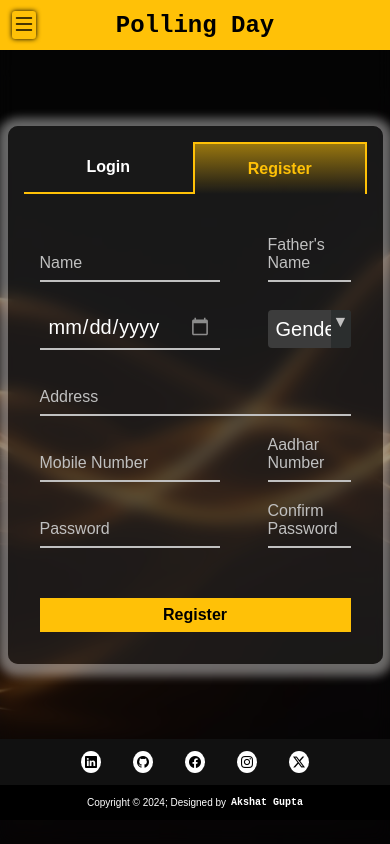
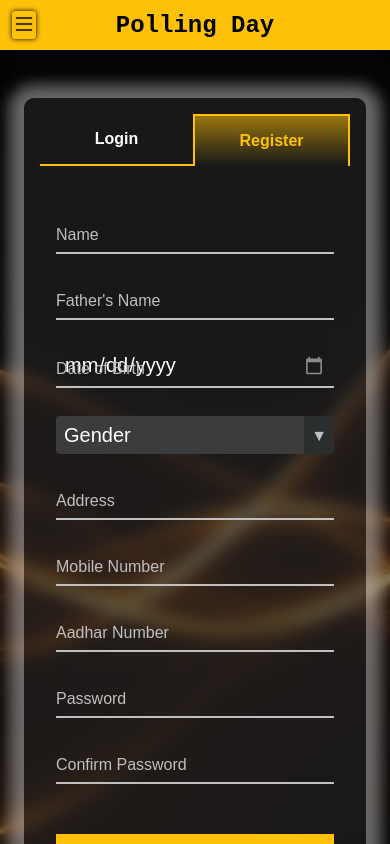
Before and after one commit to AkshatGupta-30/PollingDay--Web, a React (Create React App) app in the folder client/: page /auth in a window 390 px wide. Both pictures are taken after a click on the element "Register". Shown: the top 844 px of the page. Built offline with nearby package versions, Linux system fonts and the light colour scheme; a web font is replaced by a local one.

Commit message:
feat: Responsive design of Authentication page

```diff
--- a/client/src/pages/Auth/Authentication.jsx
+++ b/client/src/pages/Auth/Authentication.jsx
@@ -45,6 +45,7 @@ function Authentication() {
           </div>
           <div className="form-input">
             <input type='date' required />
+            <label>Date of Birth</label>
             <div className="underline"></div>
           </div>
           <div className="form-input">
@@ -89,7 +90,7 @@ function Authentication() {
   }
 
   return (
-    <div className='RegistrationPage'>
+    <div className='AuthenticationPage'>
       <Navbar />
       <main>
         <form>
--- a/client/src/pages/Auth/Authentication.scss
+++ b/client/src/pages/Auth/Authentication.scss
@@ -12,7 +12,7 @@ html::-webkit-scrollbar {
     display: none;
 }
 
-.RegistrationPage {
+.AuthenticationPage {
     min-height: 100vh;
     background-image: url(../../assets/backgrounds/bg2.jpeg);
     background-size: cover;
@@ -30,6 +30,10 @@ html::-webkit-scrollbar {
         filter: saturate(1.5);
         backdrop-filter: blur(8px);
         z-index: -1;
+    }
+
+    main{
+        min-height: $min-main-height-for-wide
     }
 }
 
@@ -141,6 +145,12 @@ form {
                     }
                 }
 
+                &[type="date"] {
+                    & + label{
+                        display: none;
+                    }
+                }
+
                 &::-webkit-calendar-picker-indicator {
                     filter: invert(1);
                     opacity: 0.5;
@@ -242,3 +252,34 @@ form {
         }
     }
 }
+
+
+@media (max-width: 650px) {
+    .AuthenticationPage {
+        main {
+            min-height: $min-main-height-for-narrow;
+        }
+    }
+
+    form {
+        margin: 3rem 1.5rem;
+        box-shadow: 0 2px 15px 15px rgba(255, 255,255, 0.4);
+
+        .tab-body {
+            padding: 1rem 2rem 2rem;
+            &> div.active{
+                .register {
+                    @include flexing
+                }
+            }
+
+            .form-input {
+                input {
+                    &[type="date"] + label {
+                        display: block;
+                    }
+                }
+            }
+        }
+    }
+}
```
